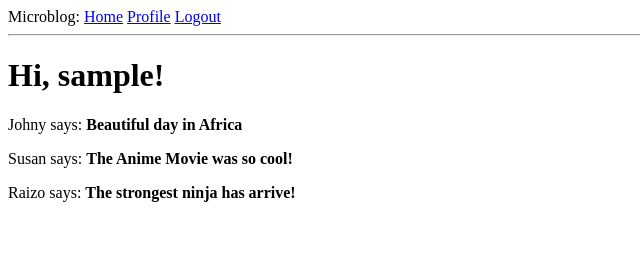
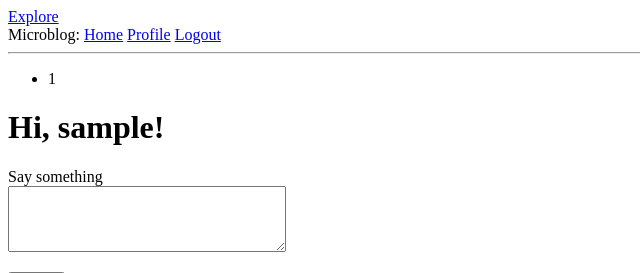
Before and after one commit to rakkaalhazimi/Flask-Tutorial, a Flask app: page / in a window 1280 px wide. Shown: the top 273 px of the page, without its empty margins (0-640 px from the left). Run offline with Flask 2, Linux system fonts and the light colour scheme; a user stored in the database is signed in; tables that the repository leaves empty hold one stand-in row (values such as "Sample post").

Commit message:
Part 9 Pagination

```diff
--- a/app/forms.py
+++ b/app/forms.py
@@ -50,5 +50,10 @@ class EmptyForm(FlaskForm):
     submit = SubmitField("Submit")
 
 
+class PostForm(FlaskForm):
+    post = TextAreaField("Say something", validators=[
+        DataRequired(), Length(min=1, max=140)
+    ])
+    submit = SubmitField("Submit")
 
 # Create form flow: install flask-wtf
--- a/app/routes.py
+++ b/app/routes.py
@@ -1,32 +1,49 @@
 from flask import render_template, flash, redirect, url_for, request
 from app import app, db
-from app.forms import LoginForm, RegistrationForm, EditProfileForm, EmptyForm
+from app.forms import LoginForm, RegistrationForm, EditProfileForm, EmptyForm, PostForm
 from flask_login import current_user, login_user, logout_user, login_required
-from app.models import User
+from app.models import User, Post
 from werkzeug.urls import url_parse
 from datetime import datetime
 
-@app.route('/')
-@app.route('/index')
+@app.route('/', methods=["GET", "POST"])
+@app.route('/index', methods=["GET", "POST"])
 @login_required # If you decorate a view with this, it will ensure that the current user is
                 # logged in and authenticated before calling the actual view.
 def index():
-    posts = [
-        {
-            "author": {"username":"Johny"},
-            "body":"Beautiful day in Africa"
-        },
-        {
-            "author": {"username":"Susan"},
-            "body":"The Anime Movie was so cool!"
-        },
-        {
-            "author": {"username": "Raizo"},
-            "body": "The strongest ninja has arrive!"
-        }
+    form = PostForm()
+    if form.validate_on_submit():
+        post = Post(body=form.post.data, author=current_user)
+        db.session.add(post)
+        db.session.commit()
+        flash("Your post is now live!")
+        return redirect(url_for("index")) # redirect prevent duplicate
 
-    ]
-    return render_template("index.html", title="Home", posts=posts)
+    page = request.args.get("page", 1, type=int)
+    flash(page)
+    posts = current_user.followed_posts().paginate(
+        page, app.config["POST_PER_PAGE"], False) # show own and followed post
+    next_url = url_for("index", page=posts.next_num)\
+        if posts.has_next else None
+    prev_url = url_for("index", page=posts.prev_num)\
+        if posts.has_prev else None
+    return render_template("index.html", title="Home Page", form=form,
+                           posts=posts.items, next_url=next_url,
+                           prev_url=prev_url)
+
+
+@app.route("/explore")
+@login_required
+def explore():
+    page = request.args.get("page", 1, type=int)
+    posts = Post.query.order_by(Post.timestamp.desc()).paginate(
+        page, app.config["POST_PER_PAGE"], False)
+    next_url = url_for("explore", page=posts.next_num) \
+        if posts.has_next else None
+    prev_url = url_for("explore", page=posts.prev_num) \
+        if posts.has_prev else None
+    return render_template("index.html", title="Explore", posts=posts.items,
+                           next_url=next_url, prev_url=prev_url)
 
 
 @app.route("/login", methods=["GET", "POST"])
@@ -79,13 +96,16 @@ def logout():
 @login_required
 def user(username):
     user = User.query.filter_by(username=username).first_or_404()
-    posts = [
-        {"author": user, "body": "Test post#1"},
-        {"author": user, "body": "Test post#2"}
-    ]
-
+    page = request.args.get("page", 1, type=int)
+    posts = user.posts.order_by(Post.timestamp.desc()).paginate(
+        page, app.config["POST_PER_PAGE"], False)
+    next_url = url_for("user", username=user.username, page=posts.next_num) \
+        if posts.has_next else None
+    prev_url = url_for("user", username=user.username, page=posts.prev_num) \
+        if posts.has_prev else None
     form = EmptyForm()
-    return render_template("user.html", user=user, posts=posts, form=form)
+    return render_template("user.html", user=user, posts=posts.items,
+                           next_url=next_url, prev_url=prev_url, form=form)
 
 
 @app.before_request # executed before the view function
--- a/app/templates/_post.html
+++ b/app/templates/_post.html
@@ -1,6 +1,11 @@
 <table>
-    <tr valign="top">
-        <td><img src="{{ post.author.avatar(36) }}"/></td>
-        <td>{{ post.author.username }} says:<br/>{{ post.body }}</td>
-    </tr>
+  <tr valign="top">
+    <td><img src="{{ post.author.avatar(36) }}"/></td>
+    <td>
+      <a href="{{ url_for('user', username=post.author.username) }}">
+        {{ post.author.username }}
+      </a>
+      says:<br/>{{ post.body }}
+    </td>
+  </tr>
 </table>
--- a/app/templates/base.html
+++ b/app/templates/base.html
@@ -9,6 +9,9 @@
   {% endif %}
 </head>
 <body>
+<nav>
+  <a href="{{ url_for('explore') }}">Explore</a>
+</nav>
 <div>
   Microblog:
   <a href="{{ url_for('index') }}">Home</a>
--- a/app/templates/index.html
+++ b/app/templates/index.html
@@ -1,8 +1,27 @@
 {% extends "base.html" %}
 
 {% block content %}
-    <h1>Hi, {{ current_user.username }}!</h1>
+  <h1>Hi, {{ current_user.username }}!</h1>
+  {% if form %}
+  <form action="" method="post">
+    {{ form.hidden_tag() }}
+    <p>
+      {{ form.post.label }}<br/>
+      {{ form.post(cols=32, rows=4) }}<br/>
+      {% for error in form.post.errors %}
+      <span style="color:red;">[{{ error }}]</span>
+      {% endfor %}
+    </p>
+    <p>{{ form.submit() }}</p>
+  </form>
+  {% endif %}
     {% for post in posts %}
-    <div><p>{{ post.author.username }} says: <b>{{ post.body }}</b></p></div>
+      {% include '_post.html' %}
     {% endfor %}
+  {% if prev_url %}
+  <a href="{{ prev_url }}">Newer posts</a>
+  {% endif %}
+  {% if next_url %}
+  <a href="{{ next_url }}">Older posts</a>
+  {% endif %}
 {% endblock %}
--- a/config.py
+++ b/config.py
@@ -3,9 +3,11 @@ base_dir = os.path.abspath(os.path.dirname(__file__))
 
 class Config(object):
     SECRET_KEY = os.environ.get("SECRET_KEY") or "you-will-never-guess" # get value from environ or use fallback value
+
     SQLALCHEMY_DATABASE_URI = os.environ.get("DATABASE_URL") or\
         "sqlite:///" + os.path.join(base_dir, "app.db")
     SQLALCHEMY_TRACK_MODIFICATIONS = False # Signal app whenever the database is about to change
+    POST_PER_PAGE = 3
 
     MAIL_SERVER = os.environ.get("MAIL_SERVER")
     MAIL_PORT = int(os.environ.get("MAIL_PORT") or 25)
@@ -14,4 +16,5 @@ class Config(object):
     MAIL_PASSWORD = os.environ.get("MAIL_PASSWORD")
     ADMINS = ["rakkakeren@gmail.com"]
 
+
 # Config flow: var = os.environ(key) or fallback value
```
Also changed, not shown: app/templates/user.html (+7 -1 lines), app.db, 1 other file. Lines whose indentation alone changed are shown as unchanged.
